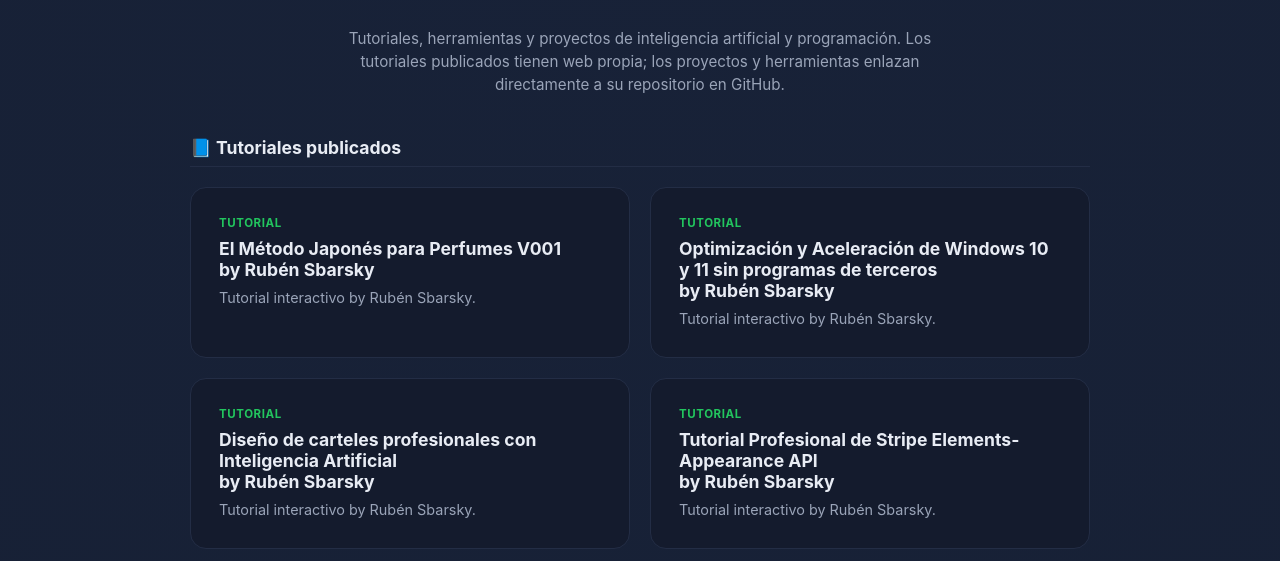
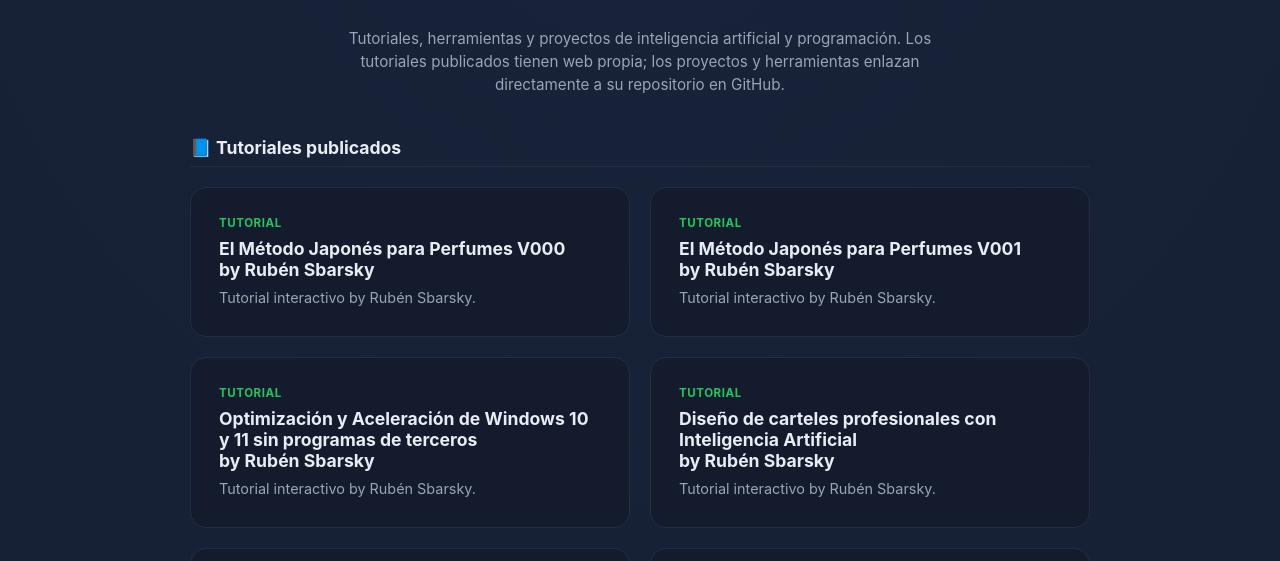
Before and after one commit to rubenurbano/tutoriales-ai, a plain HTML site: page index.html in a window 1280 px wide. Shown: the part 180-741 px from the top of the page. Drawn offline with Linux system fonts and the light colour scheme.

Commit message:
Añadir tarjeta: El Método Japonés para Perfumes V000

```diff
--- a/index.html
+++ b/index.html
@@ -120,6 +120,12 @@
 
   <h2 class="group-title">📘 Tutoriales publicados</h2>
   <div class="grid">
+    <a class="card" href="https://rubenurbano.github.io/el-metodo-japones-para-perfumes-v000/">
+      <span class="tag tutorial">Tutorial</span>
+      <h3>El Método Japonés para Perfumes V000<br>by Rubén Sbarsky</h3>
+      <p>Tutorial interactivo by Rubén Sbarsky.</p>
+    </a>
+
     <a class="card" href="https://rubenurbano.github.io/el-metodo-japones-para-perfumes-v001/">
       <span class="tag tutorial">Tutorial</span>
       <h3>El Método Japonés para Perfumes V001<br>by Rubén Sbarsky</h3>
```
